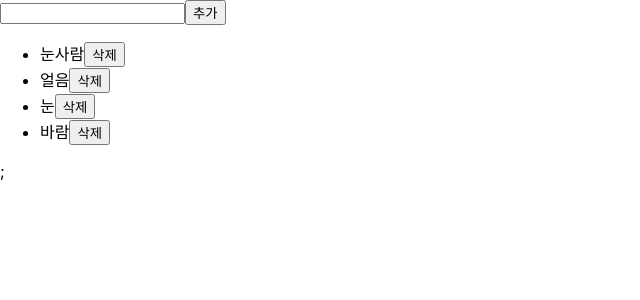
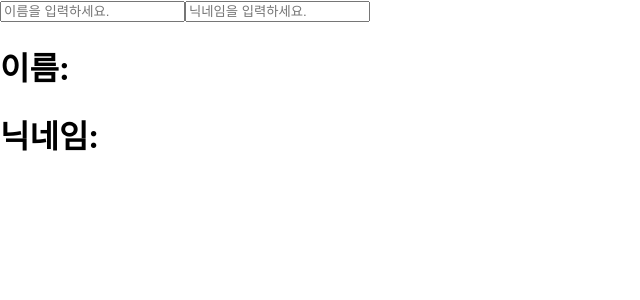
Before and after one commit to mae-noh/React-do-it, a React (Create React App) app: page / in a window 1280 px wide. Shown: the top 300 px of the page, without its empty margins (0-640 px from the left). Built offline with nearby package versions, Linux system fonts and the light colour scheme.

Commit message:
useState() Info

```diff
--- a/src/App.js
+++ b/src/App.js
@@ -1,10 +1,11 @@
 import React from 'react';
 //import Say from './Say';
 //import EventPractice from './EventPractice';
-import IterationSample from './IterationSample';
+//import IterationSample from './IterationSample';
+import Info from './Info';
 
 const App = () => {
-  return <IterationSample />;
+  return <Info />;
 };
 
 export default App;
--- /dev/null
+++ b/src/Info.js
@@ -0,0 +1,37 @@
+import React, { useState } from 'react';
+
+const Info = () => {
+    const [name, setName] = useState('');
+    const [nickname, setNickname] = useState('');
+
+    const onChangeName = e => {
+        setName(e.target.value);
+    };
+
+    const onChangeNickname = e => {
+        setNickname(e.target.value);
+    };
+
+    return (
+        <div>
+            <input
+                type="text"
+                name="name"
+                value={name}
+                placeholder="이름을 입력하세요."
+                onChange={onChangeName}
+            />
+            <input
+                type="text"
+                name="nickname"
+                value={nickname}
+                placeholder="닉네임을 입력하세요."
+                onChange={onChangeNickname}
+            />
+            <h1>이름:{name} </h1>
+            <h1>닉네임:{nickname}</h1>
+        </div>
+    );
+};
+
+export default Info;
```
